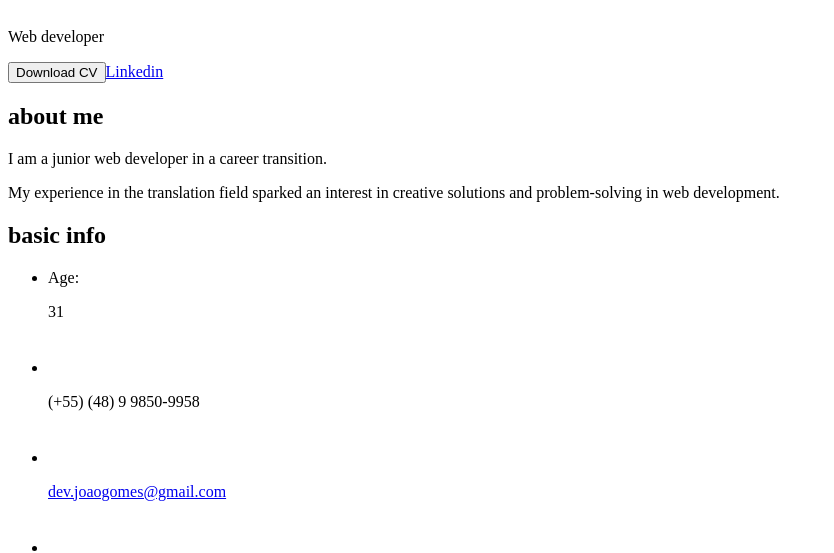
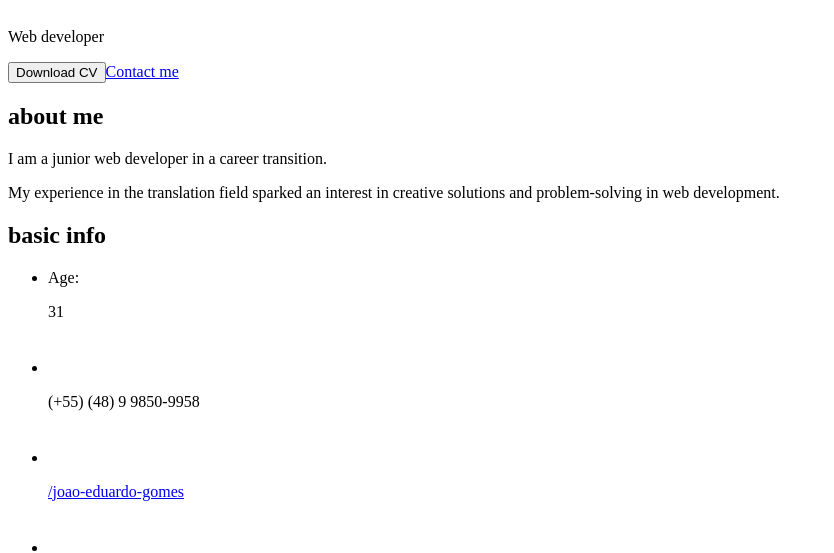
Before and after one commit to joaoeduardogomes/react-cv, a Next.js app in the folder joao-cv/: page / in a window 1280 px wide. Shown: the part 322-875 px from the top of the page, without its empty margins (0-834 px from the left). Built offline with nearby package versions, Linux system fonts and the light colour scheme.

Commit message:
List of changes
1. the "contact me" button is back; 2. added linkedin link to the basic info section; 3. changed back the print css rules

```diff
--- a/joao-cv/src/components/BasicInfo/index.jsx
+++ b/joao-cv/src/components/BasicInfo/index.jsx
@@ -50,14 +50,14 @@ export default function BasicInfo() {
 
                     <li className="flex flex-wrap items-center gap-3">
                         <Image
-                            src='/svgComponents/email.svg'
+                            src='/svgComponents/linkedin.svg'
                             width={imgSize}
                             height={imgSize}
-                            alt="email icon"
+                            alt="linkedin icon"
                         />
 
                         <p className="break-all w-3/5 min-[400px]:w-4/5">
-                            <a href="mailto:dev.joaogomes@gmail.com">dev.joaogomes@gmail.com</a>
+                            <a href="https://www.linkedin.com/in/joao-eduardo-gomes/" target="_blank">/joao-eduardo-gomes</a>
                         </p>
 
                     </li>
--- a/joao-cv/src/components/Header/index.jsx
+++ b/joao-cv/src/components/Header/index.jsx
@@ -31,8 +31,9 @@ export default function Header() {
                         <button className="rounded-full bg-myGreen p-3  border-4 border-myGreen transition duration-300 hover:bg-transparent" onClick={print}>
                             Download CV
                         </button>
-                        <a className="rounded-full bg-myPurple p-3 border-4 border-myPurple transition duration-300 hover:bg-transparent" href="https://www.linkedin.com/in/joao-eduardo-gomes/" target="_blank">
-                            Linkedin
+
+                        <a className="rounded-full bg-myPurple p-3 border-4 border-myPurple transition duration-300 hover:bg-transparent" href="mailto:dev.joaogomes@gmail.com" target="_blank">
+                        {currentLanguage == 'en' ? 'Contact me' : 'Entrar em contato'}
                         </a>
                     </span>
                 </div>
```
Also changed, not shown: joao-cv/src/styles/globals.scss (+8 -8 lines), joao-cv/public/svgComponents/linkedin.svg (added).
